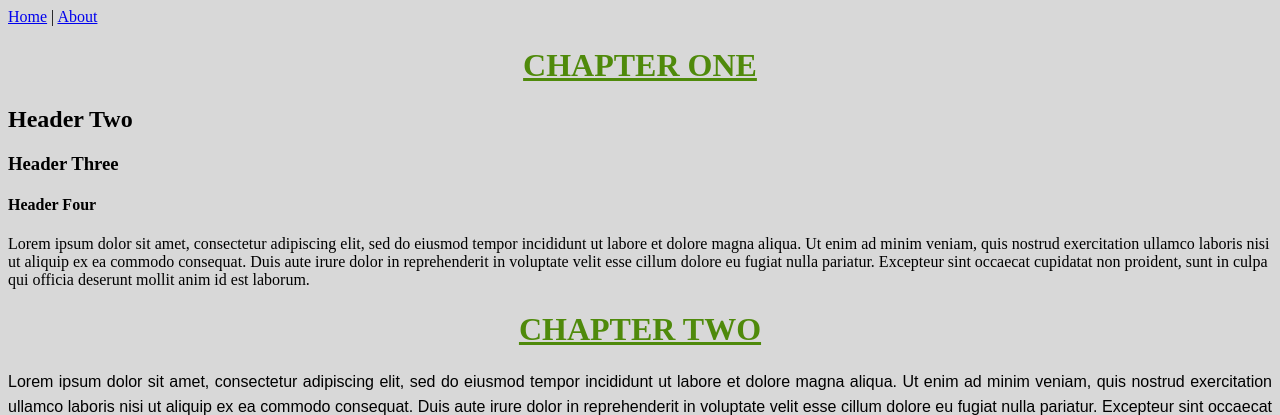
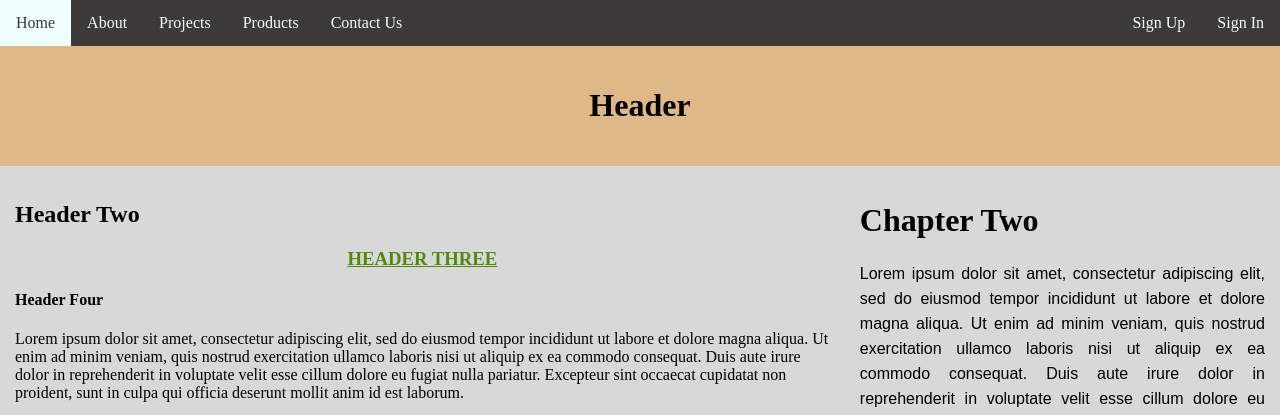
Before and after one commit to mundabenj/c_wad, a PHP site: page / in a window 1280 px wide. Shown: the top 415 px of the page. Run offline with PHP 8.4, Linux system fonts and the light colour scheme.

Commit message:
created a web structure using CSS

```diff
--- a/css/style.css
+++ b/css/style.css
@@ -1,7 +1,63 @@
 body{
     background-color: rgb(216, 216, 216);
+    margin: 0;
 }
-h1{
+*{
+    box-sizing: border-box;
+}
+.topnav{
+    background-color: rgb(61, 59, 57);
+    overflow: hidden;
+}
+.topnav a{
+    color: azure;
+    float: left;
+    display: block;
+    text-decoration: none;
+    text-align: left;
+    padding: 14px 16px;
+}
+.topnav a:hover{
+    color: #373737;
+    background-color: azure;
+    text-decoration: none;
+}
+
+.topnav-right{
+    float: right;
+}
+
+.header{
+    padding: 20px;
+    text-align: center;
+    background-color: burlywood;
+}
+
+.row:after{
+    content: "";
+    display: block;
+    clear: both;
+}
+.content{
+    float: left;
+    width: 66%;
+    padding: 15px;
+}
+.side_bar{
+    float: left;
+    width: 34%;
+    padding: 15px;
+}
+
+.footer{
+    background-color: rgba(45, 75, 89, 20%);
+    padding: 20px;
+    text-align: center;
+    font-size: 0.7em;
+}
+
+
+h3{
     text-align: center;
     color:rgb(79, 138, 11);
     text-transform: uppercase;
--- a/index.html
+++ b/index.html
@@ -2,21 +2,32 @@
 <html>
     <head>
         <meta charset="UTF-8" >
-        <title>Welcome - Pagee</title>
+        <title>Welcome - Page</title>
 <link rel="stylesheet" href="css/style.css">
     </head>
         <body>
-        <a href="./">Home</a> | <a href="about.html">About</a>
-        <h1>Chapter One</h1>
+<div class="topnav">
+    <a href="./">Home</a>
+    <a href="about.html">About</a>
+    <a href="projects.html">Projects</a>
+    <a href="products.html">Products</a>
+    <a href="contact.html">Contact Us</a>
+
+    <div class="topnav-right">
+        <a href="signup.html">Sign Up</a>
+        <a href="signin.html">Sign In</a>
+    </div>
+</div>
+<div class="header">
+    <h1>Header</h1>
+</div>
+
+<div class="row">
+    <div class="content">
         <h2>Header Two</h2>
         <h3>Header Three</h3>
         <h4>Header Four</h4>
         <p>Lorem ipsum dolor sit amet, consectetur adipiscing elit, sed do eiusmod tempor incididunt ut labore et dolore magna aliqua. Ut enim ad minim veniam, quis nostrud exercitation ullamco laboris nisi ut aliquip ex ea commodo consequat. Duis aute irure dolor in reprehenderit in voluptate velit esse cillum dolore eu fugiat nulla pariatur. Excepteur sint occaecat cupidatat non proident, sunt in culpa qui officia deserunt mollit anim id est laborum.</p>
-        <!--Chapter 2 starts here-->
-        <h1>Chapter Two</h1>
-        <p style="text-align: justify; font-family: Arial, Helvetica, sans-serif;line-height: 25px;">Lorem ipsum dolor sit amet, consectetur adipiscing elit, sed do eiusmod tempor incididunt ut labore et dolore magna aliqua. Ut enim ad minim veniam, quis nostrud exercitation ullamco laboris nisi ut aliquip ex ea commodo consequat. Duis aute irure dolor in reprehenderit in voluptate velit esse cillum dolore eu fugiat nulla pariatur. Excepteur sint occaecat cupidatat non proident, sunt in culpa qui officia deserunt mollit anim id est laborum.</p>
-        <!--Chapter 2 ends here-->
-
         <img src="images/derosa.jpg" width="40%" />
 
 <table>
@@ -70,6 +81,17 @@
     <li>Red</li>
     <li>White</li>
 </ol>
+    </div>
+    <div class="side_bar">
+         <!--Chapter 2 starts here-->
+         <h1>Chapter Two</h1>
+         <p style="text-align: justify; font-family: Arial, Helvetica, sans-serif;line-height: 25px;">Lorem ipsum dolor sit amet, consectetur adipiscing elit, sed do eiusmod tempor incididunt ut labore et dolore magna aliqua. Ut enim ad minim veniam, quis nostrud exercitation ullamco laboris nisi ut aliquip ex ea commodo consequat. Duis aute irure dolor in reprehenderit in voluptate velit esse cillum dolore eu fugiat nulla pariatur. Excepteur sint occaecat cupidatat non proident, sunt in culpa qui officia deserunt mollit anim id est laborum.</p>
+         <!--Chapter 2 ends here-->
+    </div>
+</div>
+    <div class="footer">
+        Copyright - BBIT 2.1 &copy; - Allrights Reserved
+    </div>
 
     </body>
 </html>
```
